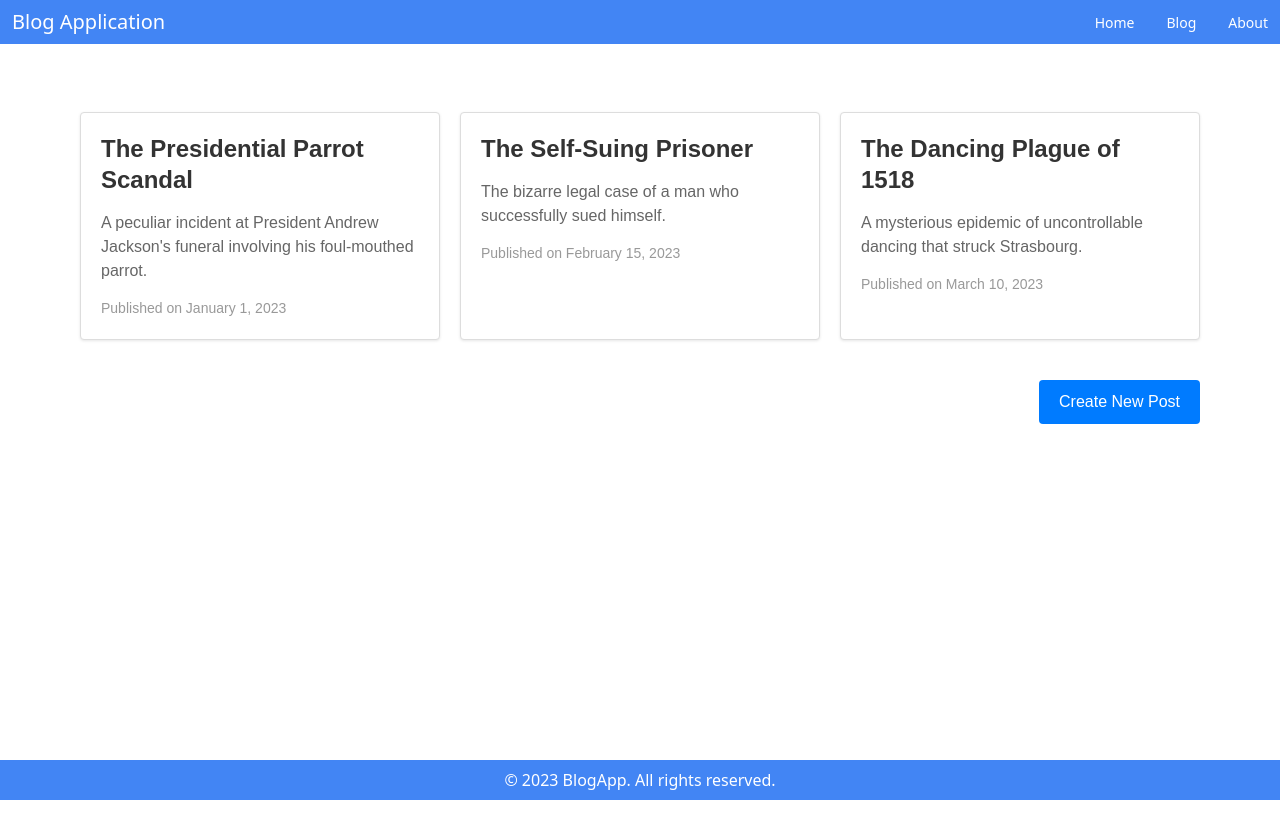
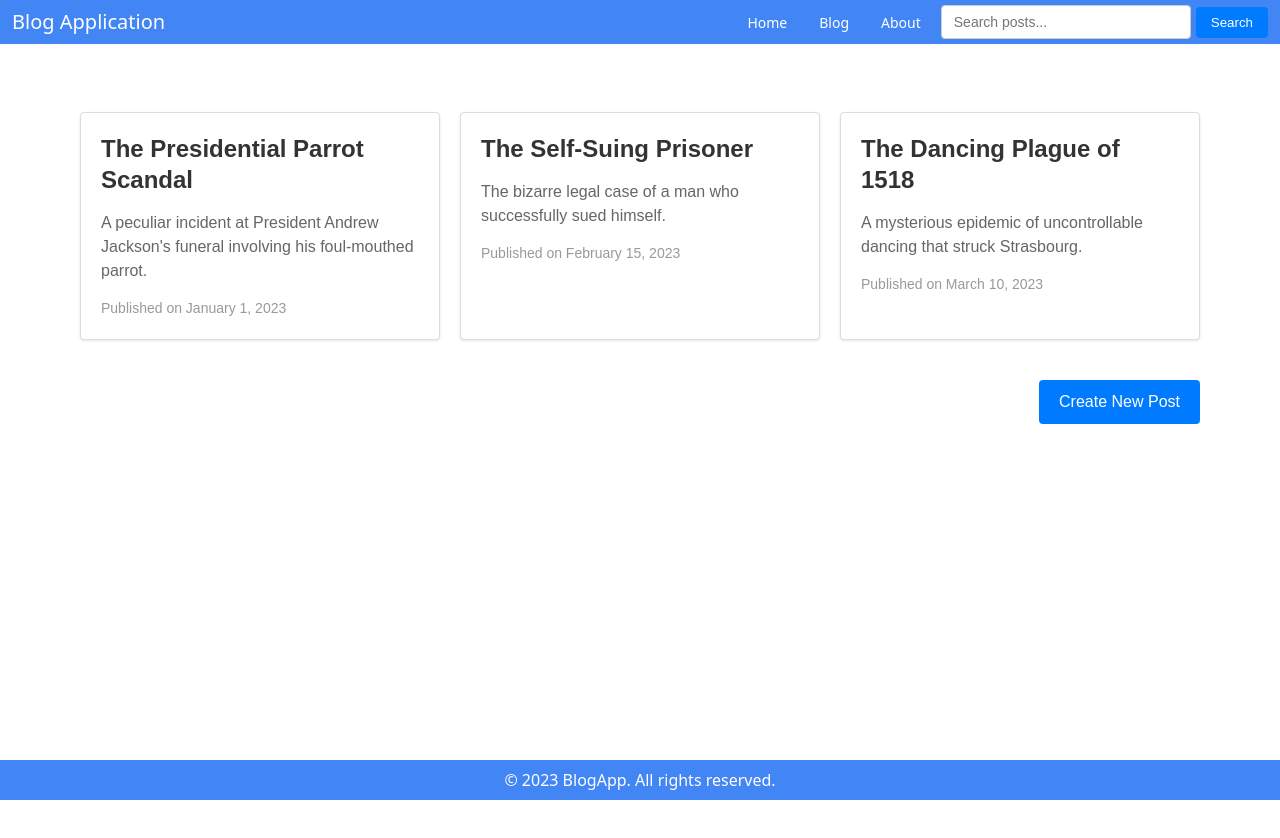
Before and after one commit to stef-writes/ReactBlog, a React (Vite) app: page / in a window 1280 px wide. Shown: the top 838 px of the page. Built offline with nearby package versions, Linux system fonts and the light colour scheme.

Commit message:
Challenge 7 Submission, Version 1

```diff
--- a/src/App.jsx
+++ b/src/App.jsx
@@ -1,4 +1,4 @@
-import React, { useState } from 'react';
+import React, { useState, useEffect } from 'react';
 import './App.css';
 import BlogPostList from './react-components/BlogList/BlogPostList';
 import BlogPostDetail from './react-components/BlogPostDetail/BlogPostDetail';
@@ -10,6 +10,23 @@ import { mockBlogPosts } from './react-components/BlogPostDetail/mockPosts';
 function App() {
   const [posts, setPosts] = useState(mockBlogPosts);
   const [comments, setComments] = useState({});  // Comments stored by post ID
+
+  // State for search functionality
+  const [searchQuery, setSearchQuery] = useState('');
+  const [filteredPosts, setFilteredPosts] = useState(posts);
+
+  // Effect to update filteredPosts when posts change (e.g., after adding/editing)
+  // or when searchQuery changes
+  useEffect(() => {
+      const lowerCaseQuery = searchQuery.toLowerCase();
+      const results = searchQuery === ''
+          ? posts // Show all posts if query is empty
+          : posts.filter(post =>
+              post.title.toLowerCase().includes(lowerCaseQuery) ||
+              post.content.toLowerCase().includes(lowerCaseQuery)
+            );
+      setFilteredPosts(results);
+  }, [searchQuery, posts]); // Re-run filter when query or posts change
 
   const handleAddComment = (postId, comment) => {
     setComments(prevComments => ({
@@ -61,12 +78,19 @@ function App() {
     />;
   };
 
+  // Search handler to be passed down
+  const handleSearch = (query) => {
+      setSearchQuery(query);
+  };
+
   return (
     <BrowserRouter>
-      <Layout>
+      {/* Pass handleSearch down to Layout */}
+      <Layout onSearch={handleSearch}>
         <div className="container">
           <Routes>
-            <Route path="/" element={<BlogPostList posts={posts} />} />
+            {/* Pass filteredPosts to BlogPostList */}
+            <Route path="/" element={<BlogPostList posts={filteredPosts} />} />
             <Route path="/posts/:id" element={<PostDetail />} />
             <Route path="/new" element={<CreateEditPost />} />
             <Route path="/posts/:id/edit" element={<CreateEditPost />} />
--- a/src/react-components/BlogList/BlogPostList.jsx
+++ b/src/react-components/BlogList/BlogPostList.jsx
@@ -5,7 +5,7 @@ import styles from './BlogPostList.module.css';  // Scoped CSS -> prevents style
 
 const BlogPostList = ({ posts }) => {  // Destructured props from App.jsx
   if (!posts || posts.length === 0) {  // Conditional render for empty state
-    return <p className={styles.noPosts}>No blog posts available.</p>;
+    return <p className={styles.noPosts}>No posts found.</p>;
   }
 
   return (
--- a/src/react-components/ResponsiveNavigation/Layout/Layout.jsx
+++ b/src/react-components/ResponsiveNavigation/Layout/Layout.jsx
@@ -2,11 +2,11 @@ import React from 'react';
 import NavBar from '../NavBar/NavBar';
 import styles from './Layout.module.css';
 
-const Layout = ({ children }) => {
+const Layout = ({ children, onSearch }) => {
   return (
     <div className={styles.layout}>
       <header>
-        <NavBar />
+        <NavBar onSearch={onSearch} />
       </header>
       <main className={styles.main}>
         {children}
--- a/src/react-components/ResponsiveNavigation/NavBar/NavBar.jsx
+++ b/src/react-components/ResponsiveNavigation/NavBar/NavBar.jsx
@@ -1,8 +1,9 @@
 import React, { useState } from 'react';
 import { Link } from 'react-router-dom';
 import styles from './NavBar.module.css';
+import SearchBar from '../../SearchBar/SearchBar';
 
-const NavBar = () => {
+const NavBar = ({ onSearch }) => {
   const [isMobileMenuOpen, setIsMobileMenuOpen] = useState(false);
 
   const toggleMobileMenu = () => {
@@ -12,10 +13,13 @@ const NavBar = () => {
   return (
     <nav className={styles.navBar}>
       <Link to="/" className={styles.logo}>Blog Application</Link>
-      <div className={styles.links}>
-        <Link to="/">Home</Link>
-        <Link to="/blog">Blog</Link>
-        <Link to="/about">About</Link>
+      <div className={styles.navContent}>
+        <div className={styles.links}>
+          <Link to="/">Home</Link>
+          <Link to="/blog">Blog</Link>
+          <Link to="/about">About</Link>
+        </div>
+        <SearchBar onSearch={onSearch} />
       </div>
       <button
         className={styles.hamburger}
--- a/src/react-components/ResponsiveNavigation/NavBar/NavBar.module.css
+++ b/src/react-components/ResponsiveNavigation/NavBar/NavBar.module.css
@@ -22,10 +22,23 @@
   padding-left: 12px;
 }
 
+/* New container for links + search */
+.navContent {
+    display: flex;
+    align-items: center;
+    flex-grow: 1; /* Allow it to take space */
+    justify-content: flex-end; /* Push content (links, search) to the right */
+    padding-right: 12px; /* Maintain right padding */
+
+    /* Add gap between links and search bar */
+    gap: 20px; /* Adjust as needed */
+}
+
 .links {
   display: flex;
   gap: 32px;
-  padding-right: 12px;
+  /* Remove padding-right from here, handled by navContent */
+  /* padding-right: 12px; */
 }
 
 .links a {
@@ -77,6 +90,12 @@
 
 /* ===== MOBILE VIEW (up to 768px) ===== */
 @media (max-width: 768px) {
+  /* Hide the entire navContent (links + desktop search bar) on mobile */
+  .navContent {
+      display: none;
+  }
+
+  /* Keep the existing rules for hiding .links and showing .hamburger */
   .links {
     display: none;
   }
--- /dev/null
+++ b/src/react-components/SearchBar/SearchBar.jsx
@@ -0,0 +1,115 @@
+import React, { useState, useEffect } from 'react';
+import styles from './SearchBar.module.css';
+
+function SearchBar({ onSearch }) {
+  const [query, setQuery] = useState('');
+  // State to manage mobile search visibility
+  const [isMobileSearchOpen, setIsMobileSearchOpen] = useState(false);
+  // State to track if the screen is mobile size
+  const [isMobileView, setIsMobileView] = useState(window.innerWidth <= 768);
+
+  // Effect to handle window resize
+  useEffect(() => {
+    const handleResize = () => {
+      const mobile = window.innerWidth <= 768;
+      setIsMobileView(mobile);
+      // If resizing back to desktop, ensure search is closed if it was mobile-only
+      if (!mobile) {
+          setIsMobileSearchOpen(false);
+      }
+    };
+
+    window.addEventListener('resize', handleResize);
+    // Cleanup listener on component unmount
+    return () => window.removeEventListener('resize', handleResize);
+  }, []);
+
+  const handleInputChange = (event) => {
+    setQuery(event.target.value);
+    // Optional: Trigger search dynamically as user types (debounced)
+    // onSearch(event.target.value);
+  };
+
+  const handleSearch = (event) => {
+    // Trigger search on Enter key press or form submission
+    if (event.key === 'Enter' || event.type === 'submit') {
+      event.preventDefault(); // Prevent default form submission if applicable
+      onSearch(query);
+      // Optionally close mobile search on submit
+      // if (isMobileView) {
+      //   setIsMobileSearchOpen(false);
+      // }
+    }
+  };
+
+  const handleSubmit = (event) => {
+      event.preventDefault(); // Prevent page reload on submit
+      onSearch(query);
+      // Optionally close mobile search on submit
+      // if (isMobileView) {
+      //   setIsMobileSearchOpen(false);
+      // }
+  }
+
+  const toggleMobileSearch = () => {
+    setIsMobileSearchOpen(!isMobileSearchOpen);
+  };
+
+  // Determine form classes based on state and view
+  const formClasses = `
+    ${styles.searchForm}
+    ${isMobileView ? (isMobileSearchOpen ? styles.mobileOpen : styles.mobileClosed) : ''}
+  `;
+
+  return (
+    // Use a div container to manage icon visibility separately from the form
+    <div className={styles.searchContainer}>
+        {/* Show icon only on mobile when search is closed */}
+        {isMobileView && !isMobileSearchOpen && (
+            <button
+                type="button"
+                onClick={toggleMobileSearch}
+                className={styles.searchIconButton}
+                aria-label="Open search"
+            >
+                🔍 {/* Placeholder icon */}
+            </button>
+        )}
+
+        {/* Form is always rendered but its contents might be hidden by CSS on mobileClosed */}
+        <form className={formClasses.trim()} onSubmit={handleSubmit} role="search">
+            {/* Label is always good practice, hidden visually */}
+            <label htmlFor="search-input" className={styles.visuallyHidden}>Search posts</label>
+
+            {/* Input field - hidden on mobileClosed via CSS */}
+            <input
+                id="search-input"
+                type="search"
+                className={styles.searchInput}
+                placeholder="Search posts..."
+                value={query}
+                onChange={handleInputChange}
+                onKeyDown={handleSearch} // Handle Enter key press
+            />
+
+            {/* Show standard Search button only on Desktop */}
+            {!isMobileView && (
+                 <button type="submit" className={styles.searchButton}>Search</button>
+            )}
+
+            {/* Show Cancel button only on Mobile when search is open */}
+            {isMobileView && isMobileSearchOpen && (
+                <button
+                    type="button"
+                    onClick={toggleMobileSearch}
+                    className={styles.cancelButton}
+                >
+                    Cancel
+                </button>
+            )}
+        </form>
+    </div>
+  );
+}
+
+export default SearchBar;
--- /dev/null
+++ b/src/react-components/SearchBar/SearchBar.module.css
@@ -0,0 +1,152 @@
+/* SearchBar.module.css */
+
+/* ===== BASE STYLES ===== */
+
+/* Container for search icon and form */
+.searchContainer {
+  position: relative;
+}
+
+/* Search form element */
+.searchForm {
+  display: flex;
+  align-items: center;
+}
+
+/* Search input field */
+.searchInput {
+  padding: 8px 12px;
+  border: 1px solid #ccc;
+  border-radius: 4px;
+  margin-right: 5px;
+  width: 200px;
+  background-color: white;
+  color: #333;
+  font-size: 14px;
+}
+
+/* Focus state for search input */
+.searchInput:focus {
+  border-color: #007bff;
+  outline: 2px solid #007bff;
+}
+
+/* Desktop search button */
+.searchButton {
+  padding: 8px 15px;
+  background-color: #007bff;
+  color: white;
+  border: none;
+  border-radius: 4px;
+  cursor: pointer;
+}
+
+.searchButton:hover {
+  background-color: #0056b3;
+}
+
+/* Mobile search icon button */
+.searchIconButton {
+  background: none;
+  border: none;
+  font-size: 1.5rem;
+  cursor: pointer;
+  padding: 5px;
+  line-height: 1;
+  color: white;
+}
+
+/* Mobile cancel button */
+.cancelButton {
+  padding: 8px 15px;
+  background-color: #6c757d;
+  color: white;
+  border: none;
+  border-radius: 4px;
+  cursor: pointer;
+  margin-left: 10px;
+}
+
+.cancelButton:hover {
+  background-color: #5a6268;
+}
+
+/* Accessibility: Hides element visually but keeps for screen readers */
+.visuallyHidden {
+  position: absolute;
+  width: 1px;
+  height: 1px;
+  margin: -1px;
+  padding: 0;
+  overflow: hidden;
+  clip: rect(0, 0, 0, 0);
+  border: 0;
+}
+
+/* ===== DESKTOP VIEW (min-width: 769px - adjusted breakpoint logic) ===== */
+@media (min-width: 769px) {
+    .searchInput {
+        width: 250px; /* Requirement: 200-300px */
+    }
+
+    /* Hide mobile-specific buttons on desktop */
+    .searchIconButton,
+    .cancelButton {
+        display: none;
+    }
+
+    /* Ensure desktop button is shown */
+    .searchButton {
+        display: inline-block;
+    }
+}
+
+
+/* ===== MOBILE VIEW (up to 768px) ===== */
+@media (max-width: 768px) {
+  /* Show the icon button by default on mobile */
+  .searchIconButton {
+      display: inline-block;
+      color: white;
+  }
+
+  /* Hide the form initially on mobile */
+  .searchForm.mobileClosed {
+      display: none;
+  }
+
+  /* Styles when the mobile search is open */
+  .searchForm.mobileOpen {
+    position: absolute;
+    top: -10px; /* Adjust as needed */
+    left: -15px; /* Adjust as needed */
+    right: -15px; /* Adjust as needed */
+    width: calc(100vw - 30px);
+    padding: 10px 15px;
+    background-color: white;
+    box-shadow: 0 2px 5px rgba(0,0,0,0.1);
+    z-index: 1000;
+    display: flex;
+    justify-content: space-between;
+    box-sizing: border-box;
+  }
+
+  /* Input field adjustments when mobile search is open */
+  .searchForm.mobileOpen .searchInput {
+      flex-grow: 1;
+      width: auto;
+      margin-right: 0;
+      /* Ensure input text is visible on white background */
+      color: #333;
+  }
+
+  /* Show cancel button only when mobile form is open */
+  .searchForm.mobileOpen .cancelButton {
+      display: inline-block;
+  }
+
+  /* Hide standard desktop search button on mobile */
+  .searchButton {
+      display: none;
+  }
+}
```
Also changed, not shown: 1 other file (tests, documents, lock files or other folders).
